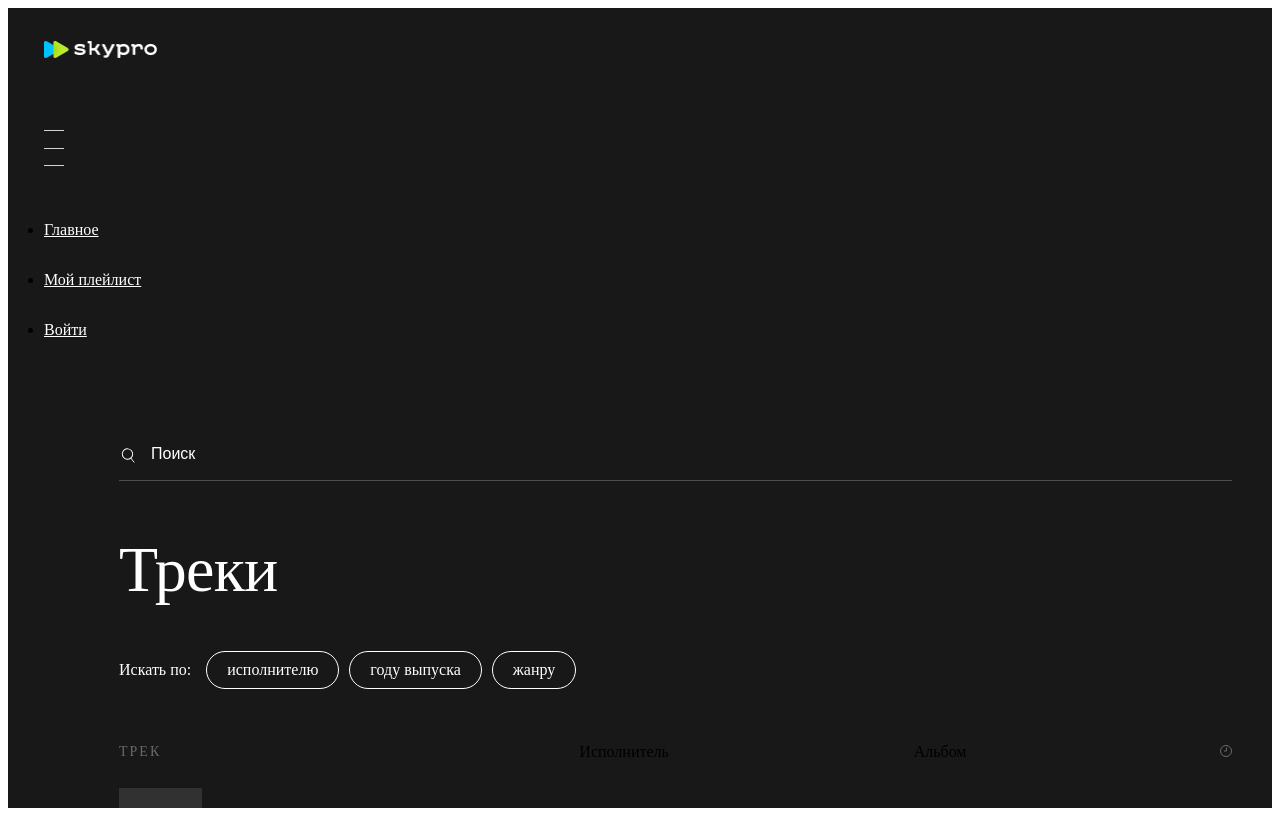
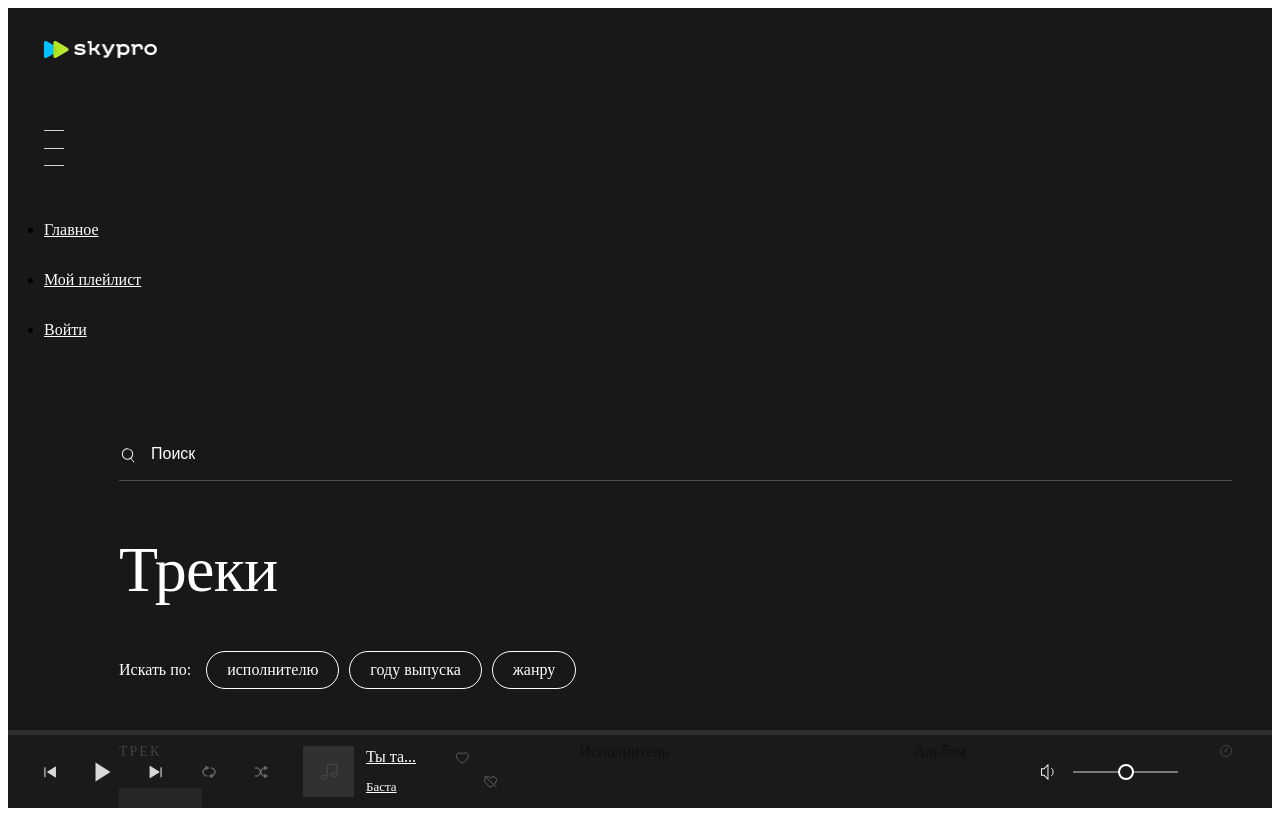
Before and after one commit to AlexxGutt/skypro-music, a Next.js app: page / in a window 1280 px wide. Built offline with nearby package versions, Linux system fonts and the light colour scheme.

Commit message:
progress

```diff
--- a/src/app/components/Bar/Bar.tsx
+++ b/src/app/components/Bar/Bar.tsx
@@ -2,7 +2,7 @@ import Link from 'next/link';
 import Image from 'next/image';
 import styles from './bar.module.css';
 export default function Bar() {
-    <div className={styles.bar}>
+    return <div className={styles.bar}>
     <div className={styles.bar__content}>
       <div className={styles.bar__playerProgress}></div>
       <div className={styles.bar__playerBlock}>
```
